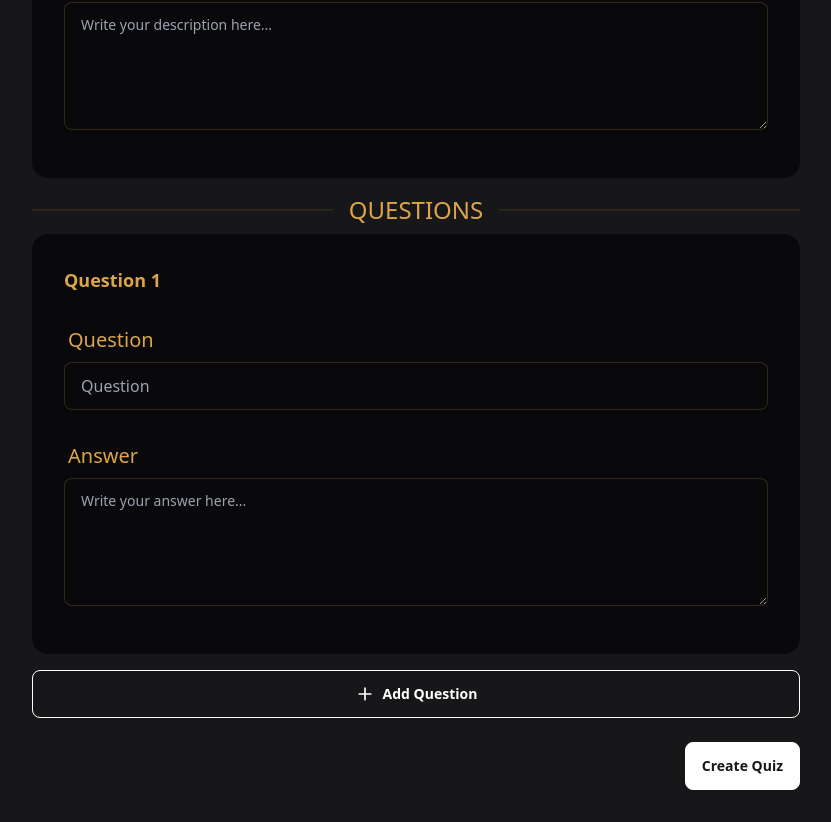
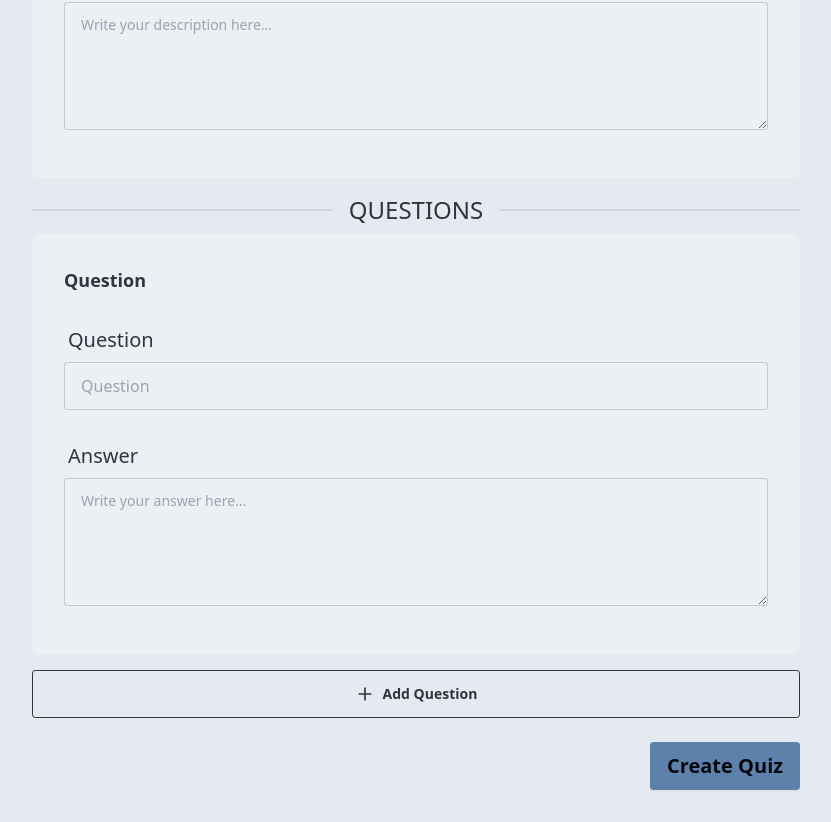
Before and after one commit to clarekoto/Quiz-Me, a React app in the folder frontend/: page /create in a window 1280 px wide. Shown: the part 330-1152 px from the top of the page, without its empty margins (224-1055 px from the left). Built offline with nearby package versions, Linux system fonts and the light colour scheme; the HTML template or start-up script is replaced by a standard one.

Commit message:
fixed creating quiz bug

```diff
--- a/frontend/src/App.jsx
+++ b/frontend/src/App.jsx
@@ -1,4 +1,4 @@
-import React from 'react'
+import React, { useEffect } from 'react'
 import { Route, Routes } from "react-router";
 import HomePage from './pages/HomePage'
 import QuizPage from './pages/QuizPage'
@@ -6,10 +6,13 @@ import CreatePage from './pages/CreatePage';
 import toast from "react-hot-toast";
 
 const App = () => {
+  // useEffect(() => {
+  //   document.documentElement.setAttribute('data-theme', 'luxury');
+  // }, []);
   return (
     <div className="relative h-full w-full">
-      <div className="absolute inset-0 -z-10 h-full w-full items-center px-5 py-24 [background:radial-gradient
-      (125%_125%_at_50%_10%,#000_60%,#00FF9D40_100%)]" />
+      {/* <div className="absolute inset-0 -z-10 h-full w-full items-center px-5 py-24 [background:radial-gradient
+      (125%_125%_at_50%_10%,#000_60%,#00FF9D40_100%)]" /> */}
       <Routes>
         <Route path= "/" element = {<HomePage />} />
         <Route path= "/create" element = {<CreatePage />} />
--- a/frontend/src/components/Navbar.jsx
+++ b/frontend/src/components/Navbar.jsx
@@ -2,7 +2,7 @@ import { Link } from "react-router";
 import { PlusIcon } from "lucide-react";
 
 const Navbar = () => {
-    return <header className="bg-base-300 border-b border-base-content/10">
+    return <header className="bg-base-200 border-b border-base-content/10">
         <div className="mx-auto maxw-w-6xl p-4">
             <div className="flex items-center justify-between">
                 <h1 className="text-3xl font-bold text-primary font-mono tracking-tighter">QuizBoard
--- a/frontend/src/components/QuizCard.jsx
+++ b/frontend/src/components/QuizCard.jsx
@@ -6,7 +6,7 @@ const QuizCard = ({ quiz }) => {
   return (
     <Link
       to={`/quiz/${quiz._id}`}
-      className="card bg-base-100 hover:shadow-lg transition-all duration-200 border-t-4 border-solid border-[#000456]">
+      className="card bg-base-200 hover:bg-base-300 hover:shadow-xl transition-all duration-200 border-t-4 border-secondary">
       <div className="card-body">
         <h3 className="card-title text-base-content">{quiz.title}</h3>
         <p className="text-base-content/70 line-clamp-3">{quiz.content}</p>
--- a/frontend/src/pages/CreatePage.jsx
+++ b/frontend/src/pages/CreatePage.jsx
@@ -12,12 +12,62 @@ const CreatePage = () => {
     const[error, setError] = useState("");
     const navigate = useNavigate();
 
-    const handleSubmit = (e) => {
+    const handleSubmit = async (e) => {
         e.preventDefault(); // prevent refresh
         console.log(title);
-        console.log(content);
         console.log(questions);
+        setLoading(true);
+        setError("");
+
+        if (!title.trim()) {
+            setError("Title is required");
+            setLoading(false);
+            return;
+        }
+
+        if (questions.length === 0) {
+            setError("At least one question is required");
+            setLoading(false);
+            return;
+        }
+
+        const invalidQuestion = questions.find(q => !q.question.trim() || !q.answer.trim());
+        if (invalidQuestion) {
+            setError("All questions must have both a question and an answer");
+            setLoading(false);
+            return;
+        }
+
+        try {
+            const response = await fetch("http://localhost:4000/api/v1/quizzes", {
+            method: "POST",
+            headers: {
+                "Content-Type": "application/json",
+            },
+            body: JSON.stringify({
+                title,
+                questions: questions.map(q => ({
+                    question: q.question,
+                    answer: q.answer
+                })),
+                createdBy: "temp-user-id"
+            })
+        });
+        const data = await response.json();
+
+        if (!response.ok) {
+            throw new Error(data.message || "Failed to create quiz");
+        }
+        console.log("Quiz created successfully:", data);
+        navigate("/");
+    } catch (error) {
+        console.error("Error creating quiz:", error);
+        setError(error.message);
+    } finally {
+        setLoading(false);
+    }
 };
+
 
 const addQuestion = () => {
     setQuestions([...questions, { id: Date.now(), question: "", answer: "" }]);
@@ -36,6 +86,8 @@ const CreatePage = () => {
         )
     );
 };
+
+
 
   return <div className="min-h-screen bg-base-200">
     <div className="container mx-auto px-4 py-8">
@@ -71,12 +123,6 @@ const CreatePage = () => {
                             onChange={(e) => setContent(e.target.value)}
                             />
                         </div>
-
-                        {/* <div className="card-action justify-end">
-                            <button type="submit" className="btn btn-primary" disabled={loading}>
-                                { loading ? "Creating..." : "Create Quiz"}
-                            </button>
-                        </div> */}
                     </form>
                 </div>
 
@@ -88,7 +134,7 @@ const CreatePage = () => {
                 <div key={q.id} className="card bg-base-100 mb-4">
                     <div className="card-body">
                         <div className="flex justify-between items-center mb-4">
-                            <h3 className="text-lg font-semibold">Question {index + 1}</h3>
+                            <h3 className="text-lg font-semibold">Question</h3>
                             {questions.length > 1 && (
                                 <button
                                     type="button"
@@ -108,7 +154,7 @@ const CreatePage = () => {
                             <input type="text"
                                 placeholder="Question"
                                 className="input input-bordered"
-                                value={q.question}  // ✅ CORRECT
+                                value={q.question}
                                 onChange={(e) => updateQuestion(q.id, 'question', e.target.value)}
                             />
                         </div>
@@ -120,7 +166,7 @@ const CreatePage = () => {
                             <textarea
                                 placeholder="Write your answer here..."
                                 className="textarea textarea-bordered h-32"
-                                value={q.answer}  // ✅ CORRECT
+                                value={q.answer}
                                 onChange={(e) => updateQuestion(q.id, 'answer', e.target.value)}
                             />
                         </div>
@@ -128,63 +174,25 @@ const CreatePage = () => {
                 </div>
             ))}
 
-            {/* ADD THIS - Add Question Button */}
             <button
                 type="button"
                 onClick={addQuestion}
-                className="btn btn-outline btn-primary w-full mb-6"
+                className="btn btn-outline w-full mb-6"
             >
                 <PlusIcon className="size-5"/>
                 Add Question
             </button>
 
-            {/* ADD THIS - Submit Button */}
-            <div className="flex justify-end">
+            <div className="flex justify-end ">
                 <button
                     type="button"
                     onClick={handleSubmit}
-                    className="btn btn-primary"
+                    className="btn text-xl btn-primary"
                     disabled={loading}
                 >
                     {loading ? "Creating..." : "Create Quiz"}
                 </button>
             </div>
-            {/* <div className="card bg-base-100 mb-6">
-                <div className="card-body">
-                    <form onSubmit={handleSubmit}>
-                        <div className="form-control mb-4">
-                            <label className="label">
-                                <span className="label-text text-xl">Question</span>
-                            </label>
-                            <input type="text"
-                                placeholder="Question"
-                                className="input input-bordered"
-                                value={title}
-                                onChange={(e) => setTitle(e.target.value)}
-                                />
-                        </div>
-
-                    <div className="form-control mb-4">
-                        <label className="label">
-                            <span className="label-text text-xl">Answer</span>
-                        </label>
-                        <textarea
-                        placeholder="Write your answer here..."
-                        className="textarea textarea-bordered h-32"
-                        value={content}
-                        onChange={(e) => setContent(e.target.value)}
-                        />
-                    </div>
-
-                    <div className="card-action justify-end">
-                        <button type="submit" className="btn btn-primary" disabled={loading}>
-                            { loading ? "Creating..." : "Create Quiz"}
-                        </button>
-                    </div>
-                </form>
-
-                </div>
-            </div> */}
         </div>
     </div>
   </div>
--- a/frontend/src/pages/HomePage.jsx
+++ b/frontend/src/pages/HomePage.jsx
@@ -38,6 +38,7 @@ const HomePage = () => {
                 </div>
         )}
     </div>
+
     </div>
 
   )
--- a/frontend/tailwind.config.js
+++ b/frontend/tailwind.config.js
@@ -6,11 +6,11 @@ export default {
     "./index.html",
     "./src/**/*.{js,ts,jsx,tsx}",
   ],
-  theme: {
-    extend: {},
-  },
+  // theme: {
+  //   extend: {},
+  // },
   plugins: [daisyui],
   daisyui:{
-    themes: ["luxury"],
+    themes: ["nord"],
   }
 }
```
Also changed, not shown: 2 other files (tests, documents, lock files or other folders). Lines whose indentation alone changed are shown as unchanged.
